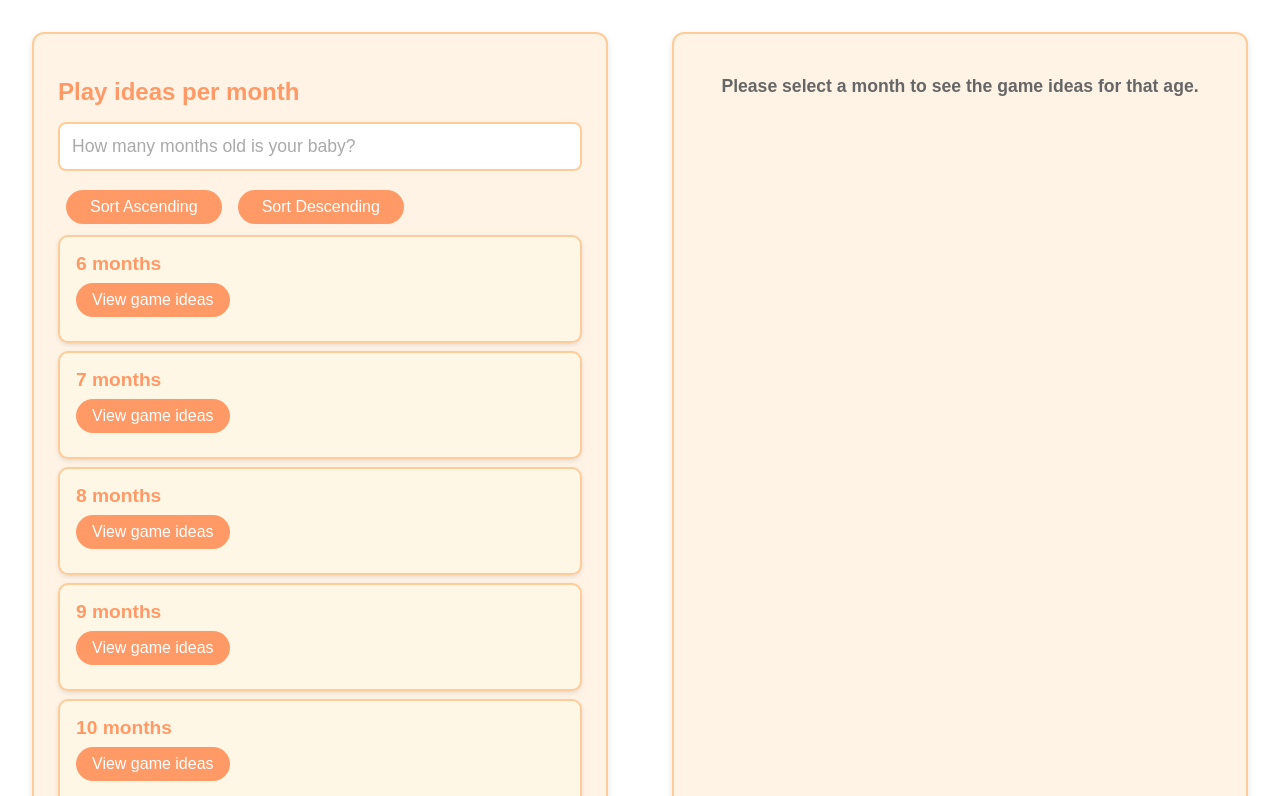
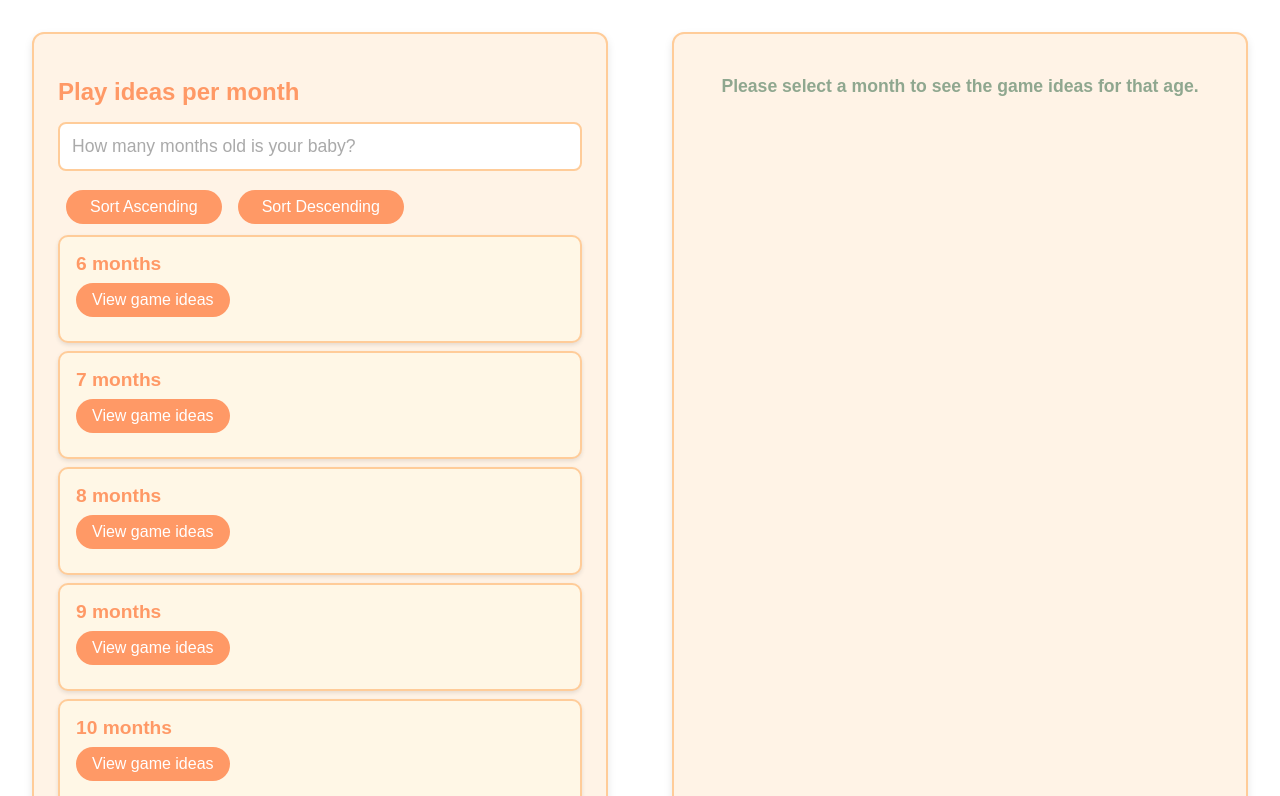
Before and after one commit to Annak506/VueAppLists, a Vue app: page / in a window 1280 px wide. Shown: the top 796 px of the page. Built offline with nearby package versions, Linux system fonts and the light colour scheme.

Commit message:
changed a design colour

```diff
--- a/src/components/projects/ProjectsList.vue
+++ b/src/components/projects/ProjectsList.vue
@@ -50,7 +50,7 @@ h2 {
 }
 
 h3 {
-  color: #666;
+  color: #8fa78f;
   font-size: 1.1rem;
   text-align: center;
 }
```
